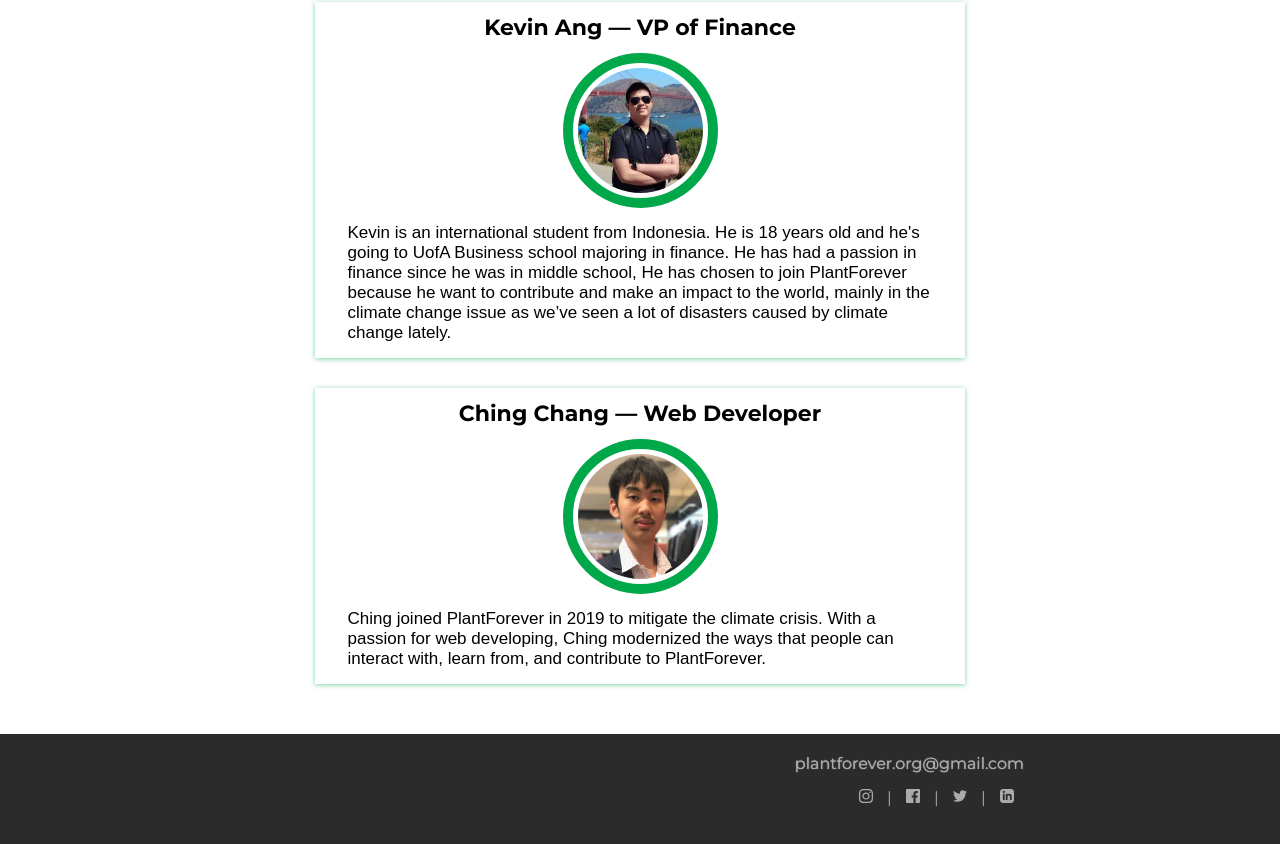
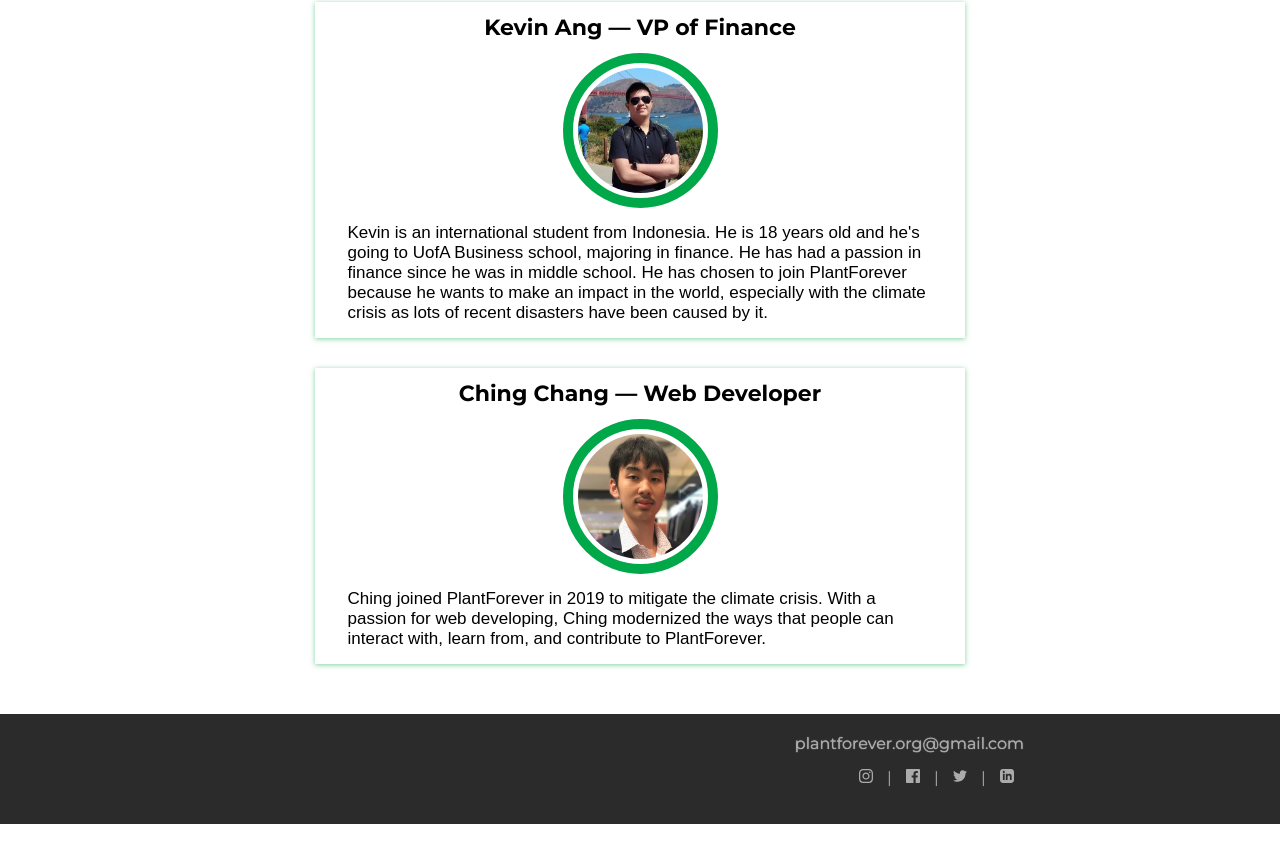
Before and after one commit to cocoliliace/PlantForever, a Vue app: page /meet-our-team in a window 1280 px wide. Shown: the part 1702-2546 px from the top of the page. Built offline with nearby package versions, Linux system fonts and the light colour scheme.

Commit message:
content: kevin's blurb grammar

```diff
--- a/src/views/Team.vue
+++ b/src/views/Team.vue
@@ -65,10 +65,10 @@ export default {
           title: "VP of Finance",
           photo: "kevin",
           story: ["Kevin is an international student from Indonesia. " +
-            "He is 18 years old and he's going to UofA Business school majoring in finance. " +
-            "He has had a passion in finance since he was in middle school, " +
-            "He has chosen to join PlantForever because he want to contribute and make an impact to the world, " +
-            "mainly in the climate change issue as we’ve seen a lot of disasters caused by climate change lately."]
+            "He is 18 years old and he's going to UofA Business school, majoring in finance. " +
+            "He has had a passion in finance since he was in middle school. " +
+            "He has chosen to join PlantForever because he wants to make an impact in the world, " +
+            "especially with the climate crisis as lots of recent disasters have been caused by it."]
         },
         {
           name: "Ching Chang",
```
